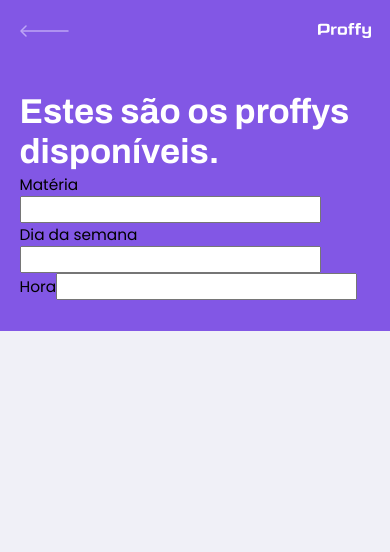
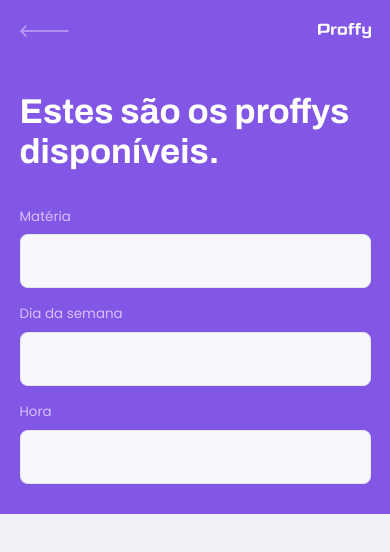
Before and after one commit to rafamatoso/proffy-nlw2, a React (Create React App) app in the folder web/: page /study in a window 390 px wide. Shown: the top 552 px of the page. Built offline with nearby package versions, Linux system fonts and the light colour scheme.

Commit message:
Estilização mobile first do Componente TeacherList

```diff
--- a/web/src/pages/TeacherList/styles.css
+++ b/web/src/pages/TeacherList/styles.css
@@ -44,3 +44,46 @@
   line-height: 4.2rem;
   color: var(--color-title-in-primary);
 }
+
+#search-teachers {
+  margin-top: 3.2rem;
+}
+
+#search-teachers label {
+  color: var(--color-text-in-primary);
+}
+
+#search-teachers .input-block {
+  position: relative;
+}
+
+#search-teachers .input-block + .input-block {
+  margin-top: 1.4rem;
+}
+
+#search-teachers .input-block label {
+  font-size: 1.4rem;
+}
+
+#search-teachers .input-block input {
+  width: 100%;
+  height: 5.6rem;
+  margin-top: 0.8rem;
+  border-radius: 0.8rem;
+  background: var(--color-input-background);
+  border: 1px solid var(--color-line-in-white);
+  outline: 0;
+  padding: 0 1.6rem;
+  font: 1.6rem Archivo;
+}
+
+#search-teachers .input-block:focus-within::after {
+  width: calc(100%-3.2rem);
+  height: 2px;
+  content: '';
+  background: var(--color-primary-light);
+  position: absolute;
+  left: 1.6rem;
+  right: 1.6rem;
+  bottom: 0;
+}
```
